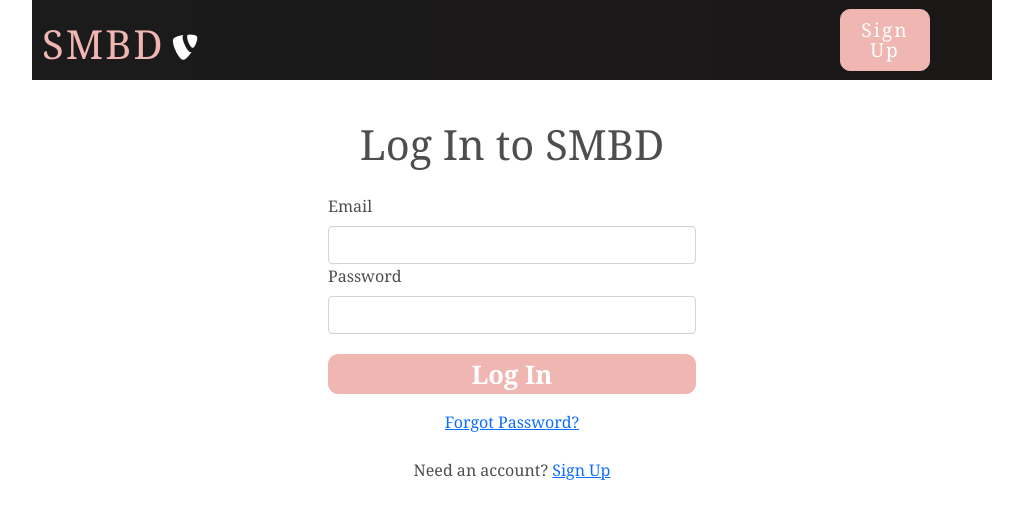
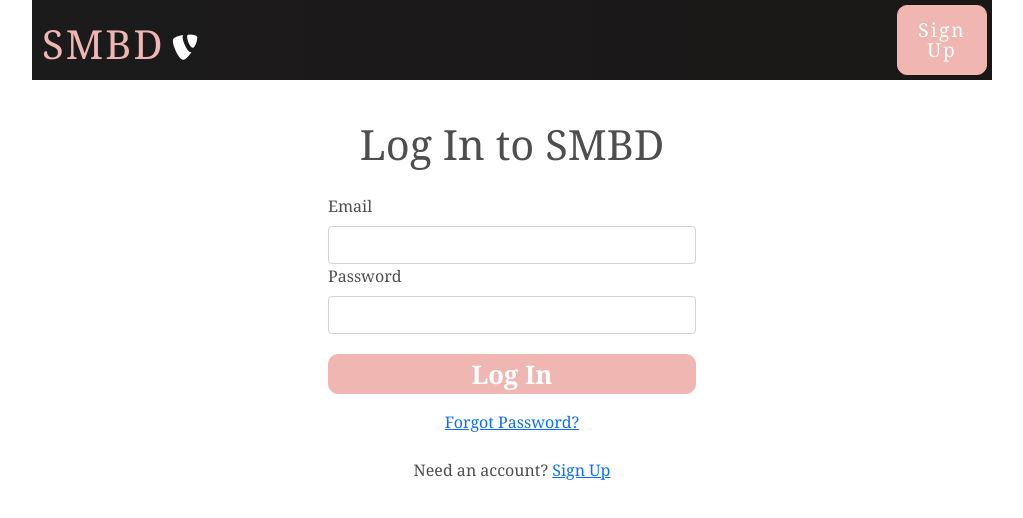
Before and after one commit to g-priime/smbd, a React (Create React App) app: page /login in a window 1280 px wide. Shown: the top 518 px of the page, without its empty margins (128-1151 px from the left). Built offline with nearby package versions, Linux system fonts and the light colour scheme; no server answers.

Commit message:
Update Navbar.css

```diff
--- a/src/components/Navbar.css
+++ b/src/components/Navbar.css
@@ -39,12 +39,12 @@
   .nav-menu {
     display: grid;
     grid-template-columns: repeat(4, auto);
-    grid-gap: 10px;
+    grid-gap: 0;
     list-style: none;
     text-align: center;
     width: 100vw;
     justify-content: end;
-    margin-right: 2rem;
+    margin-right: 0;
   }
 
   .nav-item {
@@ -96,8 +96,8 @@
     background: var(--primary);
     color: white;
 
-    padding-top: 10px;
-    padding-bottom: 10px;
+    height: 70px;
+    margin: 5px;
   }
 
   @media screen and (max-width: 960px) {
```
